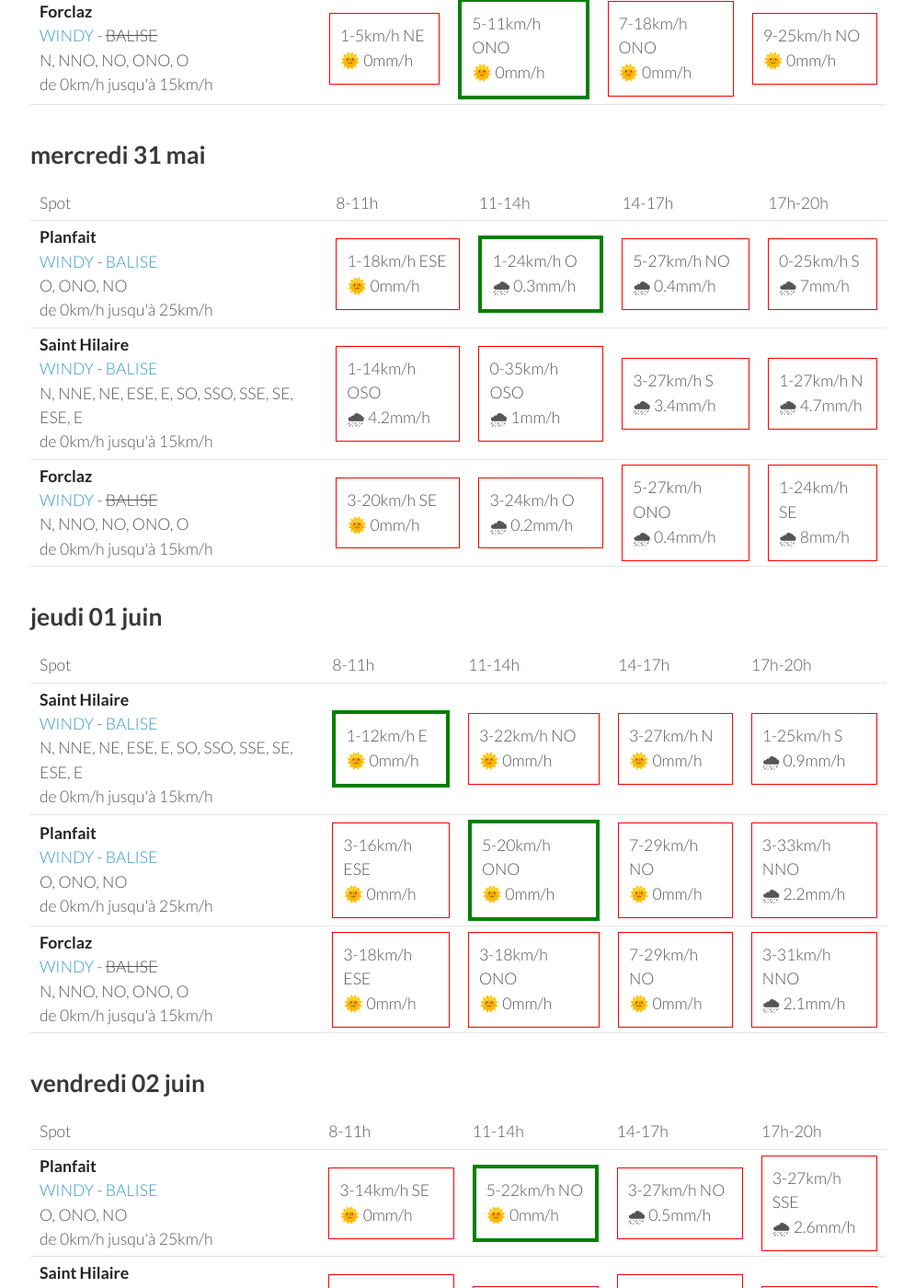
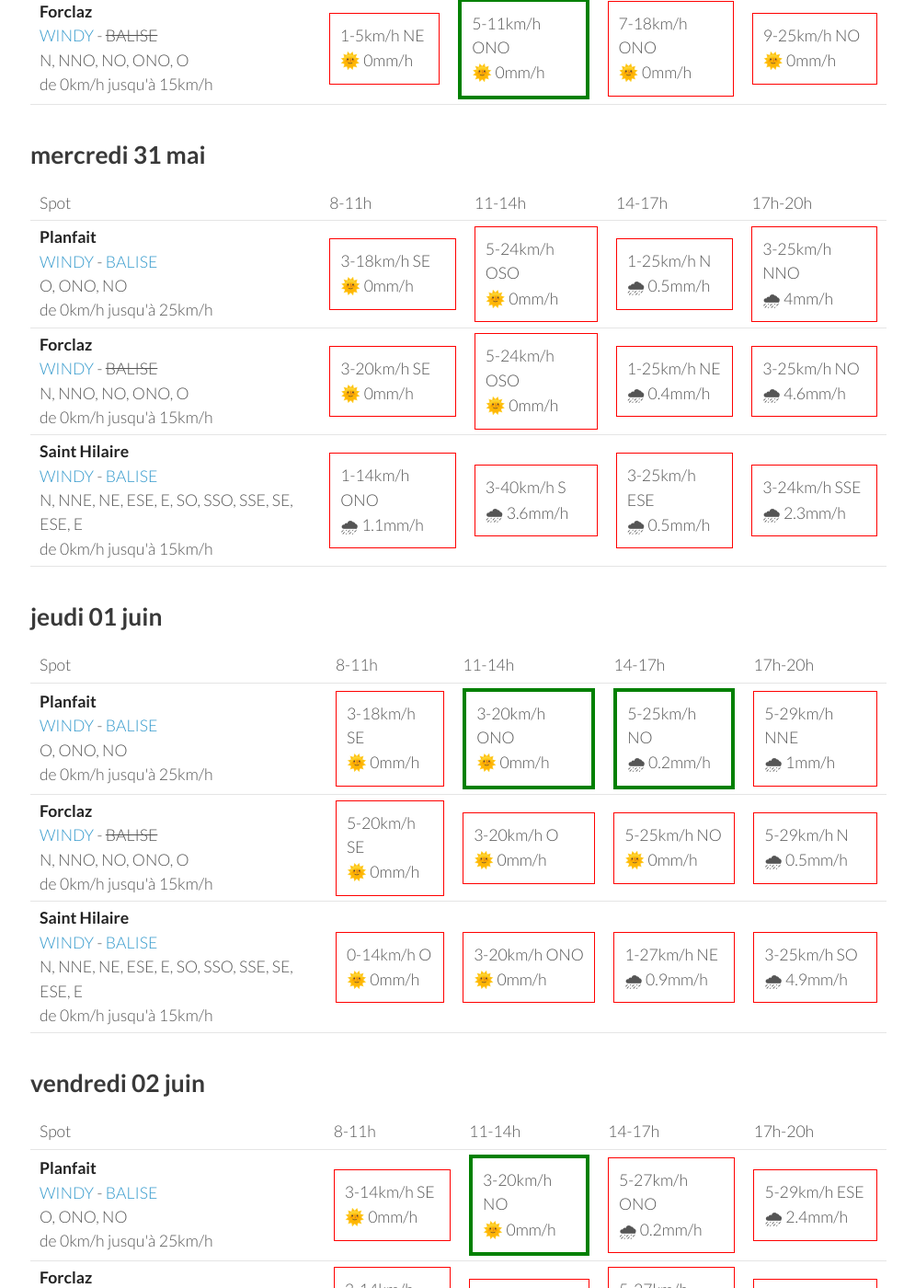
Before and after one commit to parapente-dans-le-nord/parapente-dans-le-nord.github.io, a Jekyll site: the page built from alpes_nord.markdown, in a window 1280 px wide and 1400 px high, scrolled down 1141 px. Shown: the whole window at 92% size, without its empty margins (25-1020 px from the left). Built offline with Jekyll 4.4.1, drawn with Linux system fonts in a browser that asks for light colours; some of the changed text lies outside the part shown.

Commit message:
update index.markdown

```diff
--- a/alpes_nord.markdown
+++ b/alpes_nord.markdown
@@ -116,20 +116,10 @@ page mise à jour le lundi 29 mai 06:26
 <tr>
         <td><strong>Planfait</strong><br><a href="https://windy.com/45.853/6.223?45.415,6.223,8">WINDY</a> - <span class=""><a href="https://www.openwindmap.org/PP496">BALISE</a> </span><br> <span class="vent-favorable">O, ONO, NO</span><br><span class="force-vent">de 0km/h jusqu'à 25km/h</span> </td>
 
-            <td><div class="not-flyable"><p>1-18km/h ESE</p><p>🌞 0mm/h</p></div></td>
-            <td><div class="flyable"><p>1-24km/h O</p><p>🌧 0.3mm/h</p></div></td>
-            <td><div class="not-flyable"><p>5-27km/h NO</p><p>🌧 0.4mm/h</p></div></td>
-            <td><div class="not-flyable"><p>0-25km/h S</p><p>🌧 7mm/h</p></div></td>
-
-
-    </tr>
-<tr>
-        <td><strong>Saint Hilaire</strong><br><a href="https://windy.com/45.307/5.888?45.087,5.889,9,m:eUFagkX">WINDY</a> - <span class=""><a href="http://www.balisemeteo.com/balise.php?idBalise=61">BALISE</a> </span><br> <span class="vent-favorable">N, NNE, NE, ESE, E, SO, SSO, SSE, SE, ESE, E</span><br><span class="force-vent">de 0km/h jusqu'à 15km/h</span> </td>
-
-            <td><div class="not-flyable"><p>1-14km/h OSO</p><p>🌧 4.2mm/h</p></div></td>
-            <td><div class="not-flyable"><p>0-35km/h OSO</p><p>🌧 1mm/h</p></div></td>
-            <td><div class="not-flyable"><p>3-27km/h S</p><p>🌧 3.4mm/h</p></div></td>
-            <td><div class="not-flyable"><p>1-27km/h N</p><p>🌧 4.7mm/h</p></div></td>
+            <td><div class="not-flyable"><p>3-18km/h SE</p><p>🌞 0mm/h</p></div></td>
+            <td><div class="not-flyable"><p>5-24km/h OSO</p><p>🌞 0mm/h</p></div></td>
+            <td><div class="not-flyable"><p>1-25km/h N</p><p>🌧 0.5mm/h</p></div></td>
+            <td><div class="not-flyable"><p>3-25km/h NNO</p><p>🌧 4mm/h</p></div></td>
 
 
     </tr>
@@ -137,9 +127,19 @@ page mise à jour le lundi 29 mai 06:26
         <td><strong>Forclaz</strong><br><a href="https://windy.com/45.814/6.247?45.375,6.246,8,m:eVwaglz">WINDY</a> - <span class="no-balise"> BALISE </span><br> <span class="vent-favorable">N, NNO, NO, ONO, O</span><br><span class="force-vent">de 0km/h jusqu'à 15km/h</span> </td>
 
             <td><div class="not-flyable"><p>3-20km/h SE</p><p>🌞 0mm/h</p></div></td>
-            <td><div class="not-flyable"><p>3-24km/h O</p><p>🌧 0.2mm/h</p></div></td>
-            <td><div class="not-flyable"><p>5-27km/h ONO</p><p>🌧 0.4mm/h</p></div></td>
-            <td><div class="not-flyable"><p>1-24km/h SE</p><p>🌧 8mm/h</p></div></td>
+            <td><div class="not-flyable"><p>5-24km/h OSO</p><p>🌞 0mm/h</p></div></td>
+            <td><div class="not-flyable"><p>1-25km/h NE</p><p>🌧 0.4mm/h</p></div></td>
+            <td><div class="not-flyable"><p>3-25km/h NO</p><p>🌧 4.6mm/h</p></div></td>
+
+
+    </tr>
+<tr>
+        <td><strong>Saint Hilaire</strong><br><a href="https://windy.com/45.307/5.888?45.087,5.889,9,m:eUFagkX">WINDY</a> - <span class=""><a href="http://www.balisemeteo.com/balise.php?idBalise=61">BALISE</a> </span><br> <span class="vent-favorable">N, NNE, NE, ESE, E, SO, SSO, SSE, SE, ESE, E</span><br><span class="force-vent">de 0km/h jusqu'à 15km/h</span> </td>
+
+            <td><div class="not-flyable"><p>1-14km/h ONO</p><p>🌧 1.1mm/h</p></div></td>
+            <td><div class="not-flyable"><p>3-40km/h S</p><p>🌧 3.6mm/h</p></div></td>
+            <td><div class="not-flyable"><p>3-25km/h ESE</p><p>🌧 0.5mm/h</p></div></td>
+            <td><div class="not-flyable"><p>3-24km/h SSE</p><p>🌧 2.3mm/h</p></div></td>
 
 
     </tr>
@@ -160,32 +160,32 @@ page mise à jour le lundi 29 mai 06:26
       <td>17h-20h</td>
     </tr>
 <tr>
-        <td><strong>Saint Hilaire</strong><br><a href="https://windy.com/45.307/5.888?45.087,5.889,9,m:eUFagkX">WINDY</a> - <span class=""><a href="http://www.balisemeteo.com/balise.php?idBalise=61">BALISE</a> </span><br> <span class="vent-favorable">N, NNE, NE, ESE, E, SO, SSO, SSE, SE, ESE, E</span><br><span class="force-vent">de 0km/h jusqu'à 15km/h</span> </td>
-
-            <td><div class="flyable"><p>1-12km/h E</p><p>🌞 0mm/h</p></div></td>
-            <td><div class="not-flyable"><p>3-22km/h NO</p><p>🌞 0mm/h</p></div></td>
-            <td><div class="not-flyable"><p>3-27km/h N</p><p>🌞 0mm/h</p></div></td>
-            <td><div class="not-flyable"><p>1-25km/h S</p><p>🌧 0.9mm/h</p></div></td>
-
-
-    </tr>
-<tr>
         <td><strong>Planfait</strong><br><a href="https://windy.com/45.853/6.223?45.415,6.223,8">WINDY</a> - <span class=""><a href="https://www.openwindmap.org/PP496">BALISE</a> </span><br> <span class="vent-favorable">O, ONO, NO</span><br><span class="force-vent">de 0km/h jusqu'à 25km/h</span> </td>
 
-            <td><div class="not-flyable"><p>3-16km/h ESE</p><p>🌞 0mm/h</p></div></td>
-            <td><div class="flyable"><p>5-20km/h ONO</p><p>🌞 0mm/h</p></div></td>
-            <td><div class="not-flyable"><p>7-29km/h NO</p><p>🌞 0mm/h</p></div></td>
-            <td><div class="not-flyable"><p>3-33km/h NNO</p><p>🌧 2.2mm/h</p></div></td>
+            <td><div class="not-flyable"><p>3-18km/h SE</p><p>🌞 0mm/h</p></div></td>
+            <td><div class="flyable"><p>3-20km/h ONO</p><p>🌞 0mm/h</p></div></td>
+            <td><div class="flyable"><p>5-25km/h NO</p><p>🌧 0.2mm/h</p></div></td>
+            <td><div class="not-flyable"><p>5-29km/h NNE</p><p>🌧 1mm/h</p></div></td>
 
 
     </tr>
 <tr>
         <td><strong>Forclaz</strong><br><a href="https://windy.com/45.814/6.247?45.375,6.246,8,m:eVwaglz">WINDY</a> - <span class="no-balise"> BALISE </span><br> <span class="vent-favorable">N, NNO, NO, ONO, O</span><br><span class="force-vent">de 0km/h jusqu'à 15km/h</span> </td>
 
-            <td><div class="not-flyable"><p>3-18km/h ESE</p><p>🌞 0mm/h</p></div></td>
-            <td><div class="not-flyable"><p>3-18km/h ONO</p><p>🌞 0mm/h</p></div></td>
-            <td><div class="not-flyable"><p>7-29km/h NO</p><p>🌞 0mm/h</p></div></td>
-            <td><div class="not-flyable"><p>3-31km/h NNO</p><p>🌧 2.1mm/h</p></div></td>
+            <td><div class="not-flyable"><p>5-20km/h SE</p><p>🌞 0mm/h</p></div></td>
+            <td><div class="not-flyable"><p>3-20km/h O</p><p>🌞 0mm/h</p></div></td>
+            <td><div class="not-flyable"><p>5-25km/h NO</p><p>🌞 0mm/h</p></div></td>
+            <td><div class="not-flyable"><p>5-29km/h N</p><p>🌧 0.5mm/h</p></div></td>
+
+
+    </tr>
+<tr>
+        <td><strong>Saint Hilaire</strong><br><a href="https://windy.com/45.307/5.888?45.087,5.889,9,m:eUFagkX">WINDY</a> - <span class=""><a href="http://www.balisemeteo.com/balise.php?idBalise=61">BALISE</a> </span><br> <span class="vent-favorable">N, NNE, NE, ESE, E, SO, SSO, SSE, SE, ESE, E</span><br><span class="force-vent">de 0km/h jusqu'à 15km/h</span> </td>
+
+            <td><div class="not-flyable"><p>0-14km/h O</p><p>🌞 0mm/h</p></div></td>
+            <td><div class="not-flyable"><p>3-20km/h ONO</p><p>🌞 0mm/h</p></div></td>
+            <td><div class="not-flyable"><p>1-27km/h NE</p><p>🌧 0.9mm/h</p></div></td>
+            <td><div class="not-flyable"><p>3-25km/h SO</p><p>🌧 4.9mm/h</p></div></td>
 
 
     </tr>
@@ -209,19 +209,65 @@ page mise à jour le lundi 29 mai 06:26
         <td><strong>Planfait</strong><br><a href="https://windy.com/45.853/6.223?45.415,6.223,8">WINDY</a> - <span class=""><a href="https://www.openwindmap.org/PP496">BALISE</a> </span><br> <span class="vent-favorable">O, ONO, NO</span><br><span class="force-vent">de 0km/h jusqu'à 25km/h</span> </td>
 
             <td><div class="not-flyable"><p>3-14km/h SE</p><p>🌞 0mm/h</p></div></td>
-            <td><div class="flyable"><p>5-22km/h NO</p><p>🌞 0mm/h</p></div></td>
-            <td><div class="not-flyable"><p>3-27km/h NO</p><p>🌧 0.5mm/h</p></div></td>
-            <td><div class="not-flyable"><p>3-27km/h SSE</p><p>🌧 2.6mm/h</p></div></td>
+            <td><div class="flyable"><p>3-20km/h NO</p><p>🌞 0mm/h</p></div></td>
+            <td><div class="not-flyable"><p>5-27km/h ONO</p><p>🌧 0.2mm/h</p></div></td>
+            <td><div class="not-flyable"><p>5-29km/h ESE</p><p>🌧 2.4mm/h</p></div></td>
+
+
+    </tr>
+<tr>
+        <td><strong>Forclaz</strong><br><a href="https://windy.com/45.814/6.247?45.375,6.246,8,m:eVwaglz">WINDY</a> - <span class="no-balise"> BALISE </span><br> <span class="vent-favorable">N, NNO, NO, ONO, O</span><br><span class="force-vent">de 0km/h jusqu'à 15km/h</span> </td>
+
+            <td><div class="not-flyable"><p>3-14km/h ESE</p><p>🌞 0mm/h</p></div></td>
+            <td><div class="not-flyable"><p>3-18km/h NO</p><p>🌞 0mm/h</p></div></td>
+            <td><div class="not-flyable"><p>5-27km/h ONO</p><p>🌞 0mm/h</p></div></td>
+            <td><div class="not-flyable"><p>3-29km/h ESE</p><p>🌧 2.2mm/h</p></div></td>
 
 
     </tr>
 <tr>
         <td><strong>Saint Hilaire</strong><br><a href="https://windy.com/45.307/5.888?45.087,5.889,9,m:eUFagkX">WINDY</a> - <span class=""><a href="http://www.balisemeteo.com/balise.php?idBalise=61">BALISE</a> </span><br> <span class="vent-favorable">N, NNE, NE, ESE, E, SO, SSO, SSE, SE, ESE, E</span><br><span class="force-vent">de 0km/h jusqu'à 15km/h</span> </td>
 
-            <td><div class="not-flyable"><p>1-12km/h ONO</p><p>🌞 0mm/h</p></div></td>
-            <td><div class="not-flyable"><p>3-20km/h NO</p><p>🌞 0mm/h</p></div></td>
-            <td><div class="not-flyable"><p>3-25km/h NNO</p><p>🌧 0.4mm/h</p></div></td>
-            <td><div class="not-flyable"><p>1-27km/h N</p><p>🌧 2.2mm/h</p></div></td>
+            <td><div class="not-flyable"><p>1-11km/h NO</p><p>🌞 0mm/h</p></div></td>
+            <td><div class="not-flyable"><p>3-18km/h NO</p><p>🌞 0mm/h</p></div></td>
+            <td><div class="not-flyable"><p>3-29km/h NO</p><p>🌧 0.2mm/h</p></div></td>
+            <td><div class="not-flyable"><p>1-27km/h OSO</p><p>🌧 1.9mm/h</p></div></td>
+
+
+    </tr>
+
+</tbody>
+</table>
+{:/}
+## samedi 03 juin
+
+{::nomarkdown}
+<table>
+  <tbody>
+    <tr>
+      <td>Spot</td>
+      <td>8-11h</td>
+      <td>11-14h</td>
+      <td>14-17h</td>
+      <td>17h-20h</td>
+    </tr>
+<tr>
+        <td><strong>Planfait</strong><br><a href="https://windy.com/45.853/6.223?45.415,6.223,8">WINDY</a> - <span class=""><a href="https://www.openwindmap.org/PP496">BALISE</a> </span><br> <span class="vent-favorable">O, ONO, NO</span><br><span class="force-vent">de 0km/h jusqu'à 25km/h</span> </td>
+
+            <td><div class="not-flyable"><p>3-16km/h ESE</p><p>🌞 0mm/h</p></div></td>
+            <td><div class="flyable"><p>1-18km/h ONO</p><p>🌧 0.3mm/h</p></div></td>
+            <td><div class="not-flyable"><p>1-22km/h S</p><p>🌧 1.2mm/h</p></div></td>
+            <td><div class="not-flyable"><p>1-20km/h E</p><p>🌧 1.1mm/h</p></div></td>
+
+
+    </tr>
+<tr>
+        <td><strong>Saint Hilaire</strong><br><a href="https://windy.com/45.307/5.888?45.087,5.889,9,m:eUFagkX">WINDY</a> - <span class=""><a href="http://www.balisemeteo.com/balise.php?idBalise=61">BALISE</a> </span><br> <span class="vent-favorable">N, NNE, NE, ESE, E, SO, SSO, SSE, SE, ESE, E</span><br><span class="force-vent">de 0km/h jusqu'à 15km/h</span> </td>
+
+            <td><div class="not-flyable"><p>1-12km/h NO</p><p>🌞 0mm/h</p></div></td>
+            <td><div class="not-flyable"><p>1-20km/h OSO</p><p>🌞 0mm/h</p></div></td>
+            <td><div class="not-flyable"><p>3-29km/h N</p><p>🌧 0.6mm/h</p></div></td>
+            <td><div class="not-flyable"><p>1-29km/h S</p><p>🌧 7mm/h</p></div></td>
 
 
     </tr>
@@ -229,9 +275,9 @@ page mise à jour le lundi 29 mai 06:26
         <td><strong>Forclaz</strong><br><a href="https://windy.com/45.814/6.247?45.375,6.246,8,m:eVwaglz">WINDY</a> - <span class="no-balise"> BALISE </span><br> <span class="vent-favorable">N, NNO, NO, ONO, O</span><br><span class="force-vent">de 0km/h jusqu'à 15km/h</span> </td>
 
             <td><div class="not-flyable"><p>3-16km/h ESE</p><p>🌞 0mm/h</p></div></td>
-            <td><div class="not-flyable"><p>5-20km/h ONO</p><p>🌞 0mm/h</p></div></td>
-            <td><div class="not-flyable"><p>3-27km/h ONO</p><p>🌧 0.7mm/h</p></div></td>
-            <td><div class="not-flyable"><p>3-27km/h SSE</p><p>🌧 2.3mm/h</p></div></td>
+            <td><div class="not-flyable"><p>1-16km/h NO</p><p>🌧 0.3mm/h</p></div></td>
+            <td><div class="not-flyable"><p>3-22km/h SSE</p><p>🌧 1.4mm/h</p></div></td>
+            <td><div class="not-flyable"><p>1-22km/h ENE</p><p>🌧 0.9mm/h</p></div></td>
 
 
     </tr>
```
Also changed, not shown: other parts of alpes_nord.markdown (+1 -1 lines).
